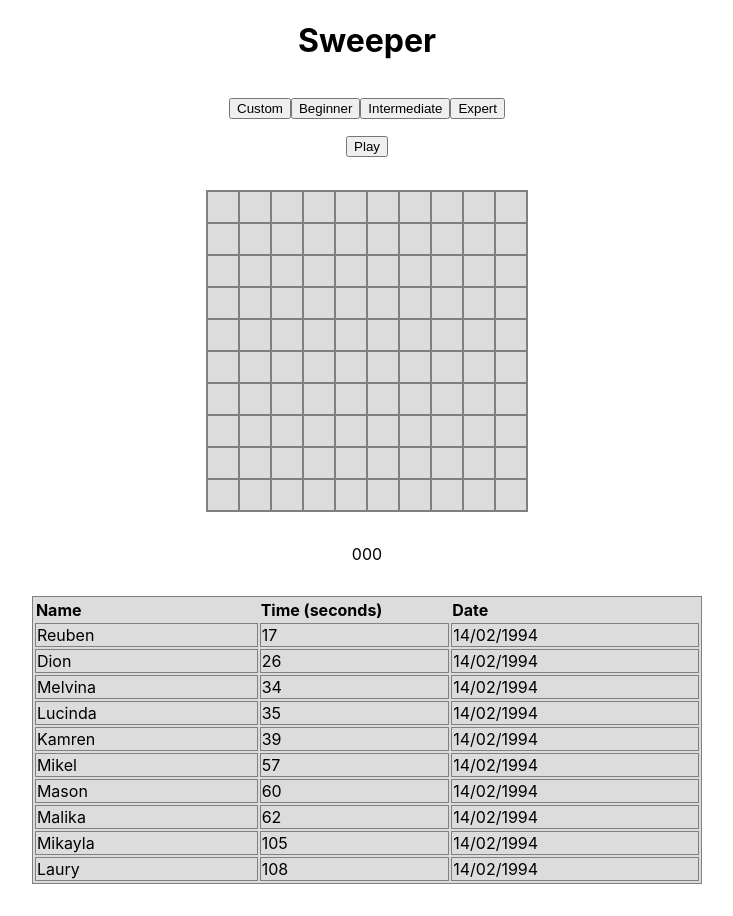
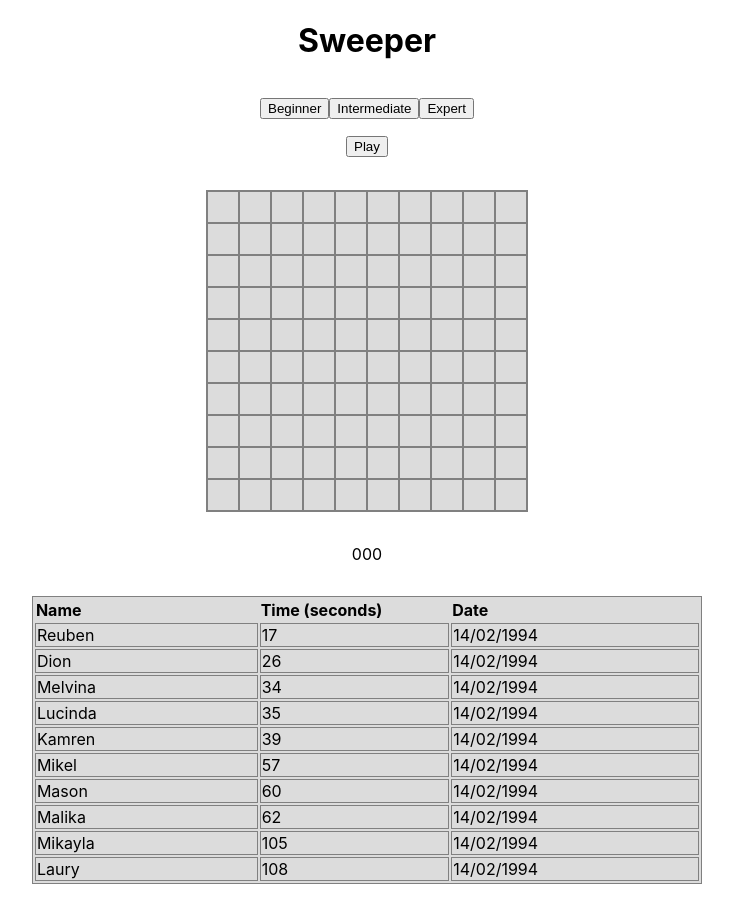
Before and after one commit to TomHoughtonAlliss/sweeper, a React (Create React App) app in the folder frontend/: page / in a window 1280 px wide. Shown: the whole page, without its empty margins (273-1006 px from the left). Built offline with nearby package versions, Linux system fonts and the light colour scheme.

Commit message:
Removed Custom button

```diff
--- a/frontend/src/components/Difficulty.tsx
+++ b/frontend/src/components/Difficulty.tsx
@@ -29,23 +29,13 @@ export default function Difficulty(
       style={{
         display: "flex",
         justifyContent: "center",
+        width: "100%",
       }}
     >
       <button
         type="button"
-        style={{
-          display: "flex",
-          alignSelf: "center",
-          margin: "1rem auto",
-        }}
-      >Custom</button>
-
-      <button
-        type="button"
         onClick={() => changeDimensions(8, 8, 10, setWidth, setHeight, setNumberOfBombs)}
         style={{
-          display: "flex",
-          alignSelf: "center",
           margin: "1rem auto",
         }}
       >
@@ -55,8 +45,6 @@ export default function Difficulty(
       <button
         type="button"
         style={{
-          display: "flex",
-          alignSelf: "center",
           margin: "1rem auto",
         }}
         onClick={() => changeDimensions(16, 16, 40, setWidth, setHeight, setNumberOfBombs)}
@@ -68,8 +56,6 @@ export default function Difficulty(
         type="button"
         onClick={() => changeDimensions(16, 30, 40, setWidth, setHeight, setNumberOfBombs)}
         style={{
-          display: "flex",
-          alignSelf: "center",
           margin: "1rem auto",
         }}
       >
```
